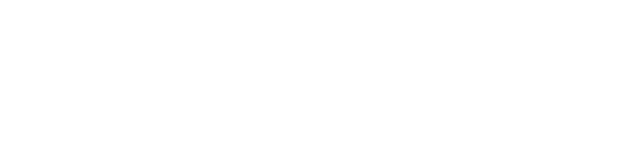
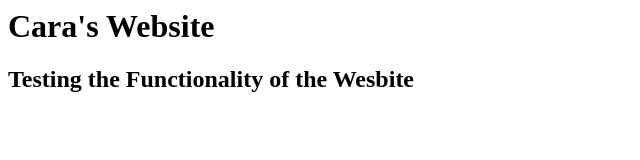
Before and after one commit to WVCS/wvcs--CaraTran, a plain HTML site: page index.html in a window 1280 px wide. Shown: the whole page, without its empty margins (0-640 px from the left). Drawn offline with Linux system fonts and the light colour scheme.

Commit message:
added headings to test

```diff
--- a/index.html
+++ b/index.html
@@ -1,5 +1,6 @@
 <html>
-
+  <h1> Cara's Website </h1>
+  <h2> Testing the Functionality of the Wesbite</h2>
 
 
 
```
